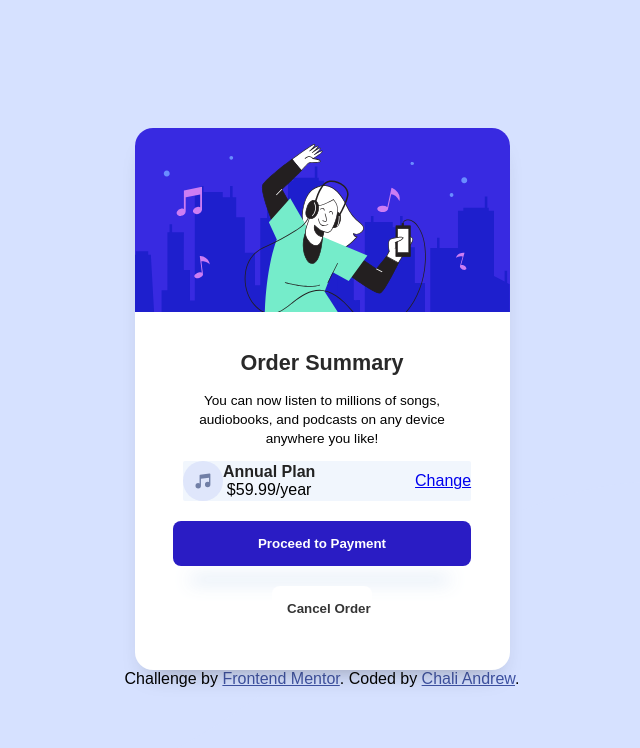
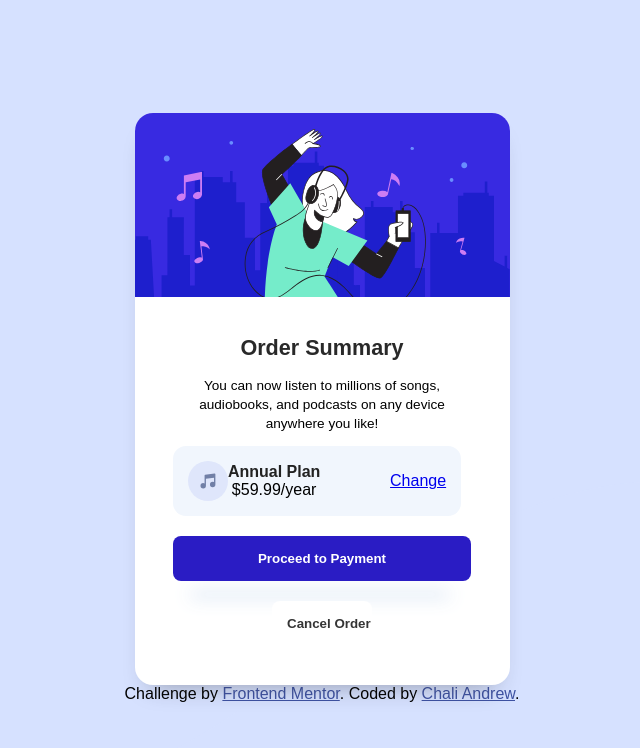
Before and after one commit to Valchali/Order-Summary-Component, a plain HTML site: page index.html in a window 1280 px wide. Shown: the whole page, without its empty margins (318-958 px from the left). Drawn offline with Linux system fonts and the light colour scheme.

Commit message:
order summary component

```diff
--- a/style.css
+++ b/style.css
@@ -70,11 +70,12 @@ p {
 }
 .icon-music{
     display: flex;
-    margin-left: 10px;
+    margin-right: 10px;
     align-items: center;
     justify-content: space-between;
     background-color: rgb(241, 246, 253);
-    border-radius: 2px;
+    border-radius: 13px;
+    padding: 15px;
 }
 .icon{
     display: flex;
```
Also changed, not shown: 1 other file.
